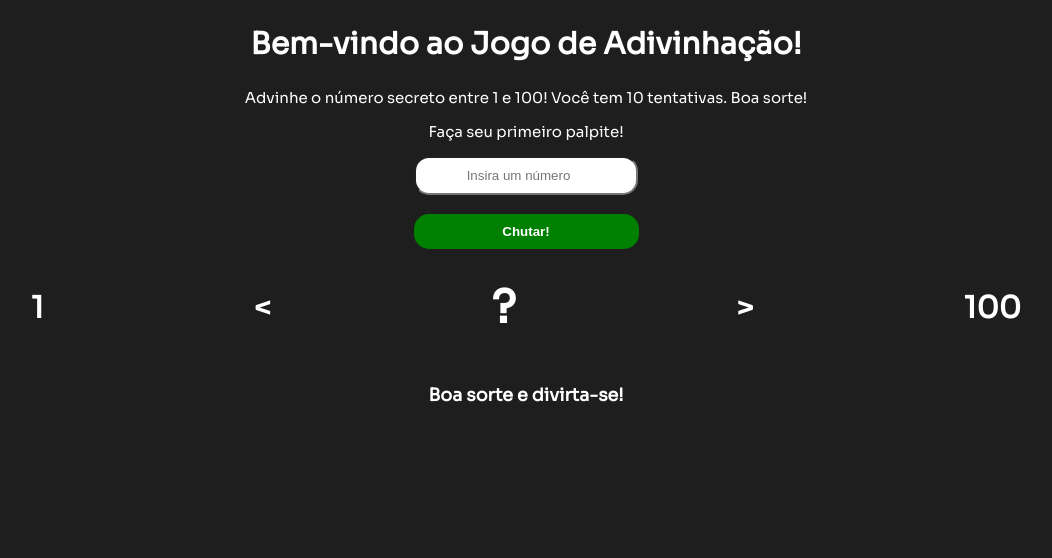
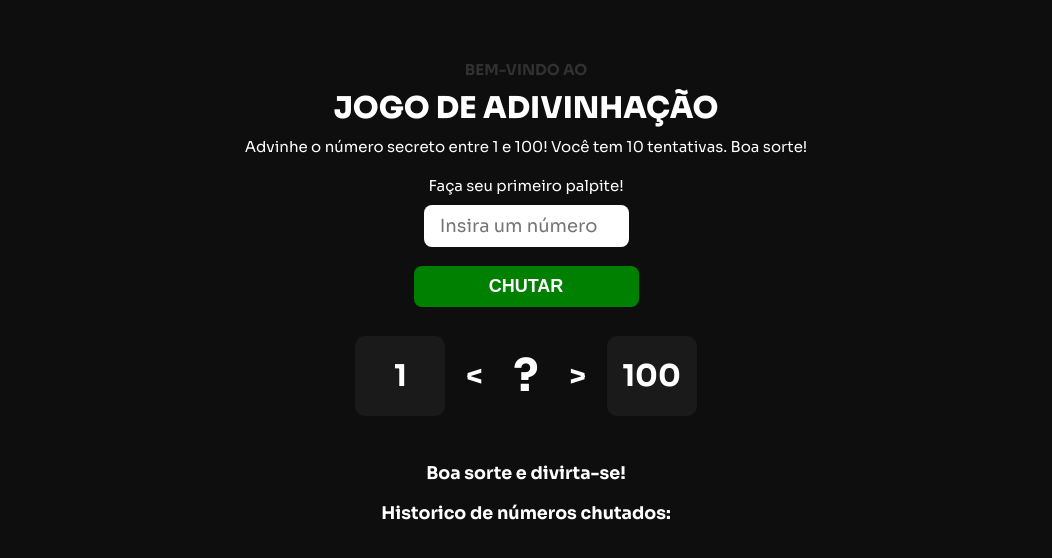
Before and after one commit to JosenildoCanuto/guessing-game, a plain HTML site: page index.html in a window 1280 px wide. Shown: the whole page, without its empty margins (114-1166 px from the left). Drawn offline with Linux system fonts and the light colour scheme.

Commit message:
game-guess-version-one

```diff
--- a/index.html
+++ b/index.html
@@ -4,14 +4,15 @@
     <meta charset="UTF-8" />
     <link rel="preconnect" href="https://fonts.googleapis.com">
     <link rel="preconnect" href="https://fonts.gstatic.com" crossorigin>
-    <link href="https://fonts.googleapis.com/css2?family=Sora&display=swap" rel="stylesheet">
+    <link href="https://fonts.googleapis.com/css2?family=Sora:wght@100..800&display=swap" rel="stylesheet">
     <meta name="viewport" content="width=device-width, initial-scale=1.0" />
     <link rel="stylesheet" href="style.css" />
     <title>Document</title>
   </head>
   <body>
     <div class="first">
-      <h1 class="title">Bem-vindo ao Jogo de Adivinhação!</h1>
+      <h4>BEM-VINDO AO</h4>
+      <h1 class="title">JOGO DE ADIVINHAÇÃO</h1>
       <p class="txt">Advinhe o número secreto entre 1 e 100! Você tem 10 tentativas. Boa sorte!</p>
       <p class="feedback">Faça seu primeiro palpite!</p>
       <input
@@ -21,23 +22,29 @@
         class="input-number"
       />
       <br />
-      <button class="submit">Chutar!</button>
+      <button class="submit">CHUTAR</button>
     </div>
 
     <div class="game">
-      <div class="menor"><h4>1</h2></div>
+      <div class="menor">1</div>
       <h4><</h4>
       <div class="number-mid">
         <h2 class="the-number">?</h4>
       </div>
       <h4>></h4>
-      <div class="maior"><h4>100</h2></div>
+      <div class="maior">100</div>
     </div>
 
     <div class="hotOrCold"></div>
     <div class="changes"></div>
 
     <h3>Boa sorte e divirta-se!</h3>
+
+    <div class="container-attemps">
+      <h3>Historico de números chutados:</h3>
+      <div class="attempsNumbers">
+      </div>
+    </div>
 
 
     <div class="popup-win">
--- a/script.js
+++ b/script.js
@@ -12,11 +12,13 @@ let valorFinal = document.querySelector(".valorFinal");
 let popupWin = document.querySelector(".popup-win");
 let popupLose = document.querySelector(".popup-lose");
 let btnAgain = document.querySelectorAll(".again");
+let attempsNumbersHistory = document.querySelector(".attempsNumbers");
 
 let p = document.createElement("p");
 let h3 = document.createElement("h3");
 
 let attemps = 0;
+let numbersAttemps = [];
 
 btn.addEventListener("click", validar);
 btnAgain.forEach((btn) => {
@@ -34,16 +36,19 @@ function validar() {
       //se o numero que o user colocou for menor que o valor secreto
       attemps++;
       numberMenor.innerHTML = valueNumber;
+      numbersAttemps.push(valueNumber);
     } else if (valueNumber > numberSecret) {
       //se o numero que o user colocou for maior que o valor secreto
       attemps++;
       numberMaior.innerHTML = valueNumber;
+      numbersAttemps.push(valueNumber);
     } else {
       //numero chutado correto
       attemps++;
       p.innerHTML = `Parabéns, você acertouu com: ${attemps} tentativas`;
       totalTentativa.appendChild(p);
       popupWin.classList.add('active');
+      numbersAttemps.push(valueNumber);
       return;
     }
 
@@ -57,6 +62,7 @@ function validar() {
     }
 
     hotAndCold(numberSecret, valueNumber);
+    history();
   } else {
     alert("Por favor, insira um número válido entre 0 e 100.");
   }
@@ -102,6 +108,15 @@ function againGame(){
   randomNumberInterval(1, 100);
 }
 
+function history() {
+  attempsNumbersHistory.innerHTML = '';
+
+  numbersAttemps.forEach((number, i) => {
+    let p = document.createElement('p');
+    p.innerHTML = `${i+1}) ${number}`;
+    attempsNumbersHistory.appendChild(p);
+  });
+}
 const randomNumberInterval = (a, b) => {
   return Math.floor(Math.random() * (b - a + 1)) + a;
 };
--- a/style.css
+++ b/style.css
@@ -1,10 +1,15 @@
+* {
+  box-sizing: border-box;
+}
+
+
 html {
   font-size: 62.5%;
 }
 
 body {
   margin: 0;
-  background-color: #1e1e1e;
+  background-color: #0e0e0e;
   color: white;
   font-family: sora;
   font-size: 1.5rem;
@@ -14,7 +19,7 @@ body {
   display: flex;
   flex-direction: column;
   justify-content: center;
-  align-items: center;
+  align-items: start;
   margin: 0 auto;
 }
 
@@ -24,45 +29,90 @@ body {
   justify-content: center;
   align-items: center;
   flex-direction: column;
-  text-align: start;
+  text-align: center;
+}
+
+.first h4 {
+  color: #313131;
+  padding-top: 5rem;
+  margin: 1rem;
 }
 
 .title {
   text-align: center;
-  margin: 2.5rem 3rem;
-  padding: 0 8rem;
+  font-weight: 800;
+  margin: 0;
+  padding: 0 5rem;
 }
 
 .txt {
-  margin: 0 4rem;
+  margin: 1rem;
+  padding: 0 8rem;
   text-align: center;
 }
 
+.feedback {
+  margin: 1rem;
+}
+
 .input-number {
-  width: 20rem;
+  width: 20.5rem;
   padding: 1rem;
+  margin: 0 1rem;
+  font-family: sora;
+  font-size: 1.8rem;
   text-align: center;
-  border-radius: 1.5rem;
+  border-radius: 0.8rem;
+  border: none;
 }
 
 .submit {
+  width: 22.5rem;
   padding: 1rem;
-  width: 22.5rem;
+  margin: 0 1rem;
+  font-size: 1.8rem;
   color: white;
   font-weight: bold;
   background-color: green;
   border: none;
-  border-radius: 1.5rem;
+  border-radius: 0.8rem;
 }
 
 .game {
-  margin: auto 5rem;
+  width: 100%;
+  margin: 1.5rem auto;
+  padding: 1rem;
   display: flex;
-  justify-content: space-around;
+  justify-content: center;
   align-items: center;
   flex-direction: row;
   gap: 2rem;
   font-size: 3rem;
+}
+
+.menor, .maior{
+  background-color: #1a1a1a;
+  font-size: 3rem;
+  font-weight: bold;
+  margin: 0 auto;
+  width: 9rem;
+  height: 8rem;
+  border-radius: 1rem;
+  display: flex;
+  align-items: center;
+  justify-content: center;
+}
+
+@media (min-width: 600px) {
+  .game{
+    margin: 0;
+  }
+  .menor{
+    margin: 0;
+  }
+  .maior{
+    margin: 0;
+  }
 }
 
 .hotOrCold {
@@ -83,6 +133,18 @@ h2 {
 
 h3 {
   text-align: center;
+}
+
+.container-attemps h3{
+  margin: 0;
+}
+
+.attempsNumbers{
+  display: flex;
+  justify-content: center;
+  align-items: center;
+  margin: 0;
+  gap: 1rem;
 }
 
 .popup-win, .popup-lose{
@@ -175,7 +237,7 @@ margin: 0 1rem;
   background-color: #02853b;
 }
 
-/* .popup-win.active, .popup-lose.active{
+.popup-win.active, .popup-lose.active{
     top: 0;
     transition: top 0ms ease-in-out 0ms;
 }
@@ -188,11 +250,11 @@ margin: 0 1rem;
 .popup-win.active .popup-content-win, .popup-lose.active .popup-content-lose {
     transform: translate(-50%, -50%) scale(1);
     opacity: 1;
-} */
+}
 
-/* .popup-win, .popup-lose{
+.popup-win, .popup-lose{
     display: none;
-} */
+}
 
 .cold {
   color: #0062ff;
```
